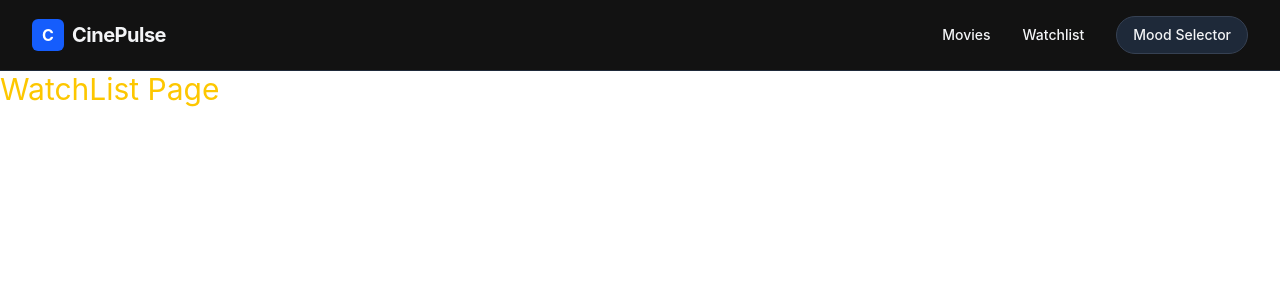
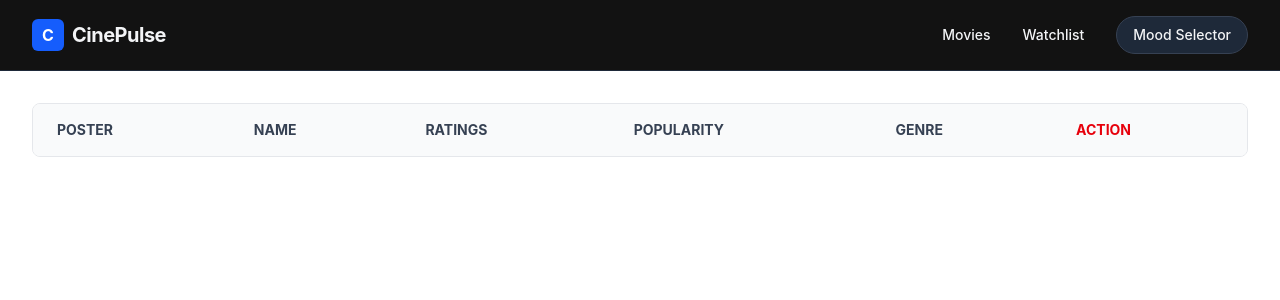
Before and after one commit to mrinal1224/Group-A-2029-React-Course, a React (Vite) app in the folder Class-5 (imdb-Clone)/: page /watchlist in a window 1280 px wide. Shown: the top 300 px of the page. Built offline with nearby package versions, Linux system fonts and the light colour scheme; the HTML template or start-up script is replaced by a standard one.

Commit message:
watchList

```diff
--- a/Class-5 (imdb-Clone)/src/App.jsx
+++ b/Class-5 (imdb-Clone)/src/App.jsx
@@ -6,14 +6,23 @@ import Watchlist from "./components/Watchlist";
 import { BrowserRouter, Routes, Route } from "react-router-dom";
 
 function App() {
+  const [watchlist, setWatchList] = useState([]);
+
+  function addToWatchList(movieObj) {
+    // task - only allow unique movies in the watchlist
+    watchlist.push(movieObj);
+    console.log(watchlist)
+    setWatchList(watchlist);
+  }
+
   return (
     <>
       <BrowserRouter>
         <Navbar />
 
         <Routes>
-          <Route path="/" element={<Movies />} />
-          <Route path="/watchlist" element={<Watchlist />} />
+          <Route path="/" element={<Movies addToWatchList={addToWatchList}/>} />
+          <Route path="/watchlist" element={<Watchlist watchlist={watchlist} />} />
           <Route path="/mood" element={<MoodSelector />} />
         </Routes>
       </BrowserRouter>
--- a/Class-5 (imdb-Clone)/src/components/MovieCard.jsx
+++ b/Class-5 (imdb-Clone)/src/components/MovieCard.jsx
@@ -1,9 +1,21 @@
 import React from 'react'
 
-function MovieCard({title , posterUrl}) {
+function MovieCard({ title, posterUrl , movieObj , addWatchList}) {
   return (
-    <div className='h-90 w-60 bg-cover ' style={{backgroundImage:`url(https://image.tmdb.org/t/p/w500/${posterUrl})`}}>
-      <p className=''>{title}</p>
+    <div
+      className='h-90 w-60 bg-cover bg-center rounded-xl flex flex-col justify-between items-end p-4 hover:scale-105 duration-300 cursor-pointer'
+      style={{ backgroundImage: `url(https://image.tmdb.org/t/p/w500/${posterUrl})` }}
+    >
+      {/* Add to Watchlist Button */}
+      <div onClick={()=>addWatchList(movieObj)} className='flex justify-center items-center h-8 w-8 rounded-lg bg-gray-900/60 hover:bg-gray-900 text-white'>
+        <i className="fa-solid fa-plus"></i>
+        {/* Note: If you aren't using FontAwesome, you can just use + */}
+      </div>
+
+      {/* Title with Gradient Background for Readability */}
+      <div className='text-white text-center w-full bg-gray-900/70 p-2 rounded-b-xl'>
+        {title}
+      </div>
     </div>
   )
 }
--- a/Class-5 (imdb-Clone)/src/components/Movies.jsx
+++ b/Class-5 (imdb-Clone)/src/components/Movies.jsx
@@ -6,7 +6,7 @@ import Pagination from "./Pagination";
 
 //  https://api.themoviedb.org/3/movie/popular?api_key=3aec63790d50f3b9fc2efb4c15a8cf99&language=en-US&page=3
 
-function Movies() {
+function Movies({addToWatchList}) {
   // get the data from the url
   // in the app and show the data on the console
 
@@ -29,6 +29,7 @@ function decrementPage() {
         `https://api.themoviedb.org/3/movie/popular?api_key=3aec63790d50f3b9fc2efb4c15a8cf99&language=en-US&page=${pageNo}`
       );
       setMovies(response.data.results)
+      console.log(response.data.results)
     }
 
     getMovies()
@@ -40,7 +41,7 @@ function decrementPage() {
 
       <div className="m-10  flex gap-6 flex-wrap justify-evenly">
        {movies.map((movieObj)=>{
-        return <MovieCard title={movieObj.title} posterUrl={movieObj.poster_path}/>
+        return <MovieCard addWatchList={addToWatchList} movieObj={movieObj} title={movieObj.title} posterUrl={movieObj.poster_path}/>
        })}
       </div>
 
--- a/Class-5 (imdb-Clone)/src/components/Watchlist.jsx
+++ b/Class-5 (imdb-Clone)/src/components/Watchlist.jsx
@@ -1,12 +1,54 @@
-import React from 'react'
+import React from "react";
 
-function Watchlist() {
+function Watchlist({ watchlist }) {
   return (
-    <div>
+    <div className="overflow-hidden rounded-lg border border-gray-200 m-8">
+      <table className="w-full text-left text-sm text-gray-500">
+        <thead className="bg-gray-50 text-gray-700 uppercase font-semibold">
+          <tr>
+            <th className="px-6 py-4">Poster</th>
+            <th className="px-6 py-4">Name</th>
+            <th className="px-6 py-4">Ratings</th>
+            <th className="px-6 py-4">Popularity</th>
+            <th className="px-6 py-4">Genre</th>
+            <th className="px-6 py-4 text-red-600">Action</th>
+          </tr>
+        </thead>
 
-        <h1 className='text-yellow-400 text-3xl'>WatchList Page</h1>
+        <tbody className="divide-y divide-gray-200 bg-white">
+          {watchlist.map((movieObj) => (
+            <tr className="hover:bg-gray-50 transition-colors">
+              <td className="px-6 py-4">
+                <div
+                  className="h-20 w-14 bg-cover bg-center rounded-md"
+                  style={{
+                    backgroundImage: `url('https://image.tmdb.org/t/p/w500/${movieObj.poster_path}')`,
+                  }}
+                ></div>
+              </td>
+              <td className="px-6 py-4 font-medium text-gray-900 text-lg">
+                {movieObj.title}
+              </td>
+              <td className="px-6 py-4">
+                <span className="flex items-center">{movieObj.vote_average}</span>
+              </td>
+              <td className="px-6 py-4">{movieObj.popularity}</td>
+              <td className="px-6 py-4">
+                <span className="px-3 py-1 bg-blue-100 text-blue-700 rounded-full text-xs font-bold">
+                  Action
+                </span>
+              </td>
+              <td className="px-6 py-4">
+                <button className="text-red-500 hover:text-red-700 font-semibold cursor-pointer">
+                  Delete
+                </button>
+              </td>
+            </tr>
+          ))}
+        </tbody>
+      </table>
     </div>
-  )
+  );
 }
 
-export default Watchlist
+export default Watchlist;
```
